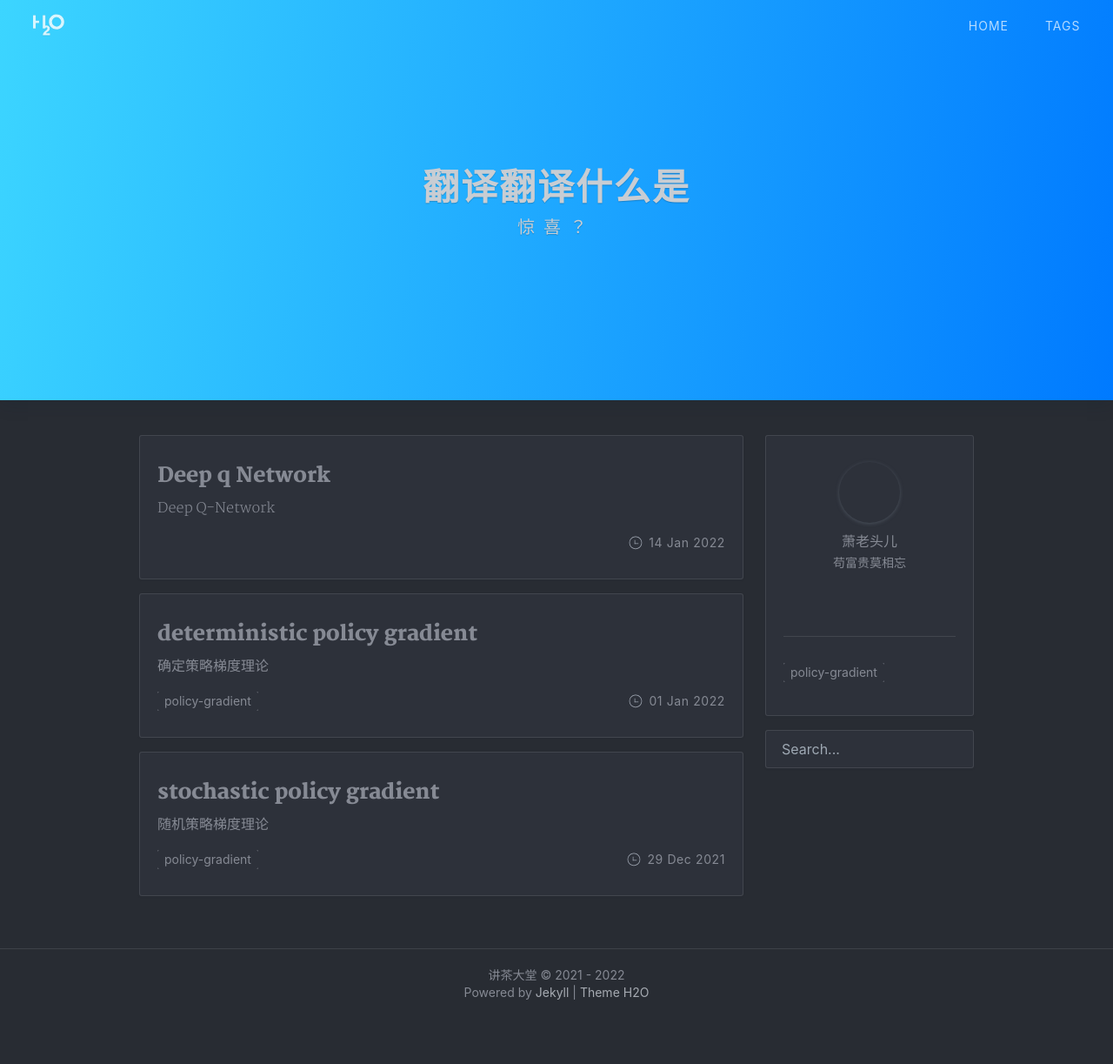
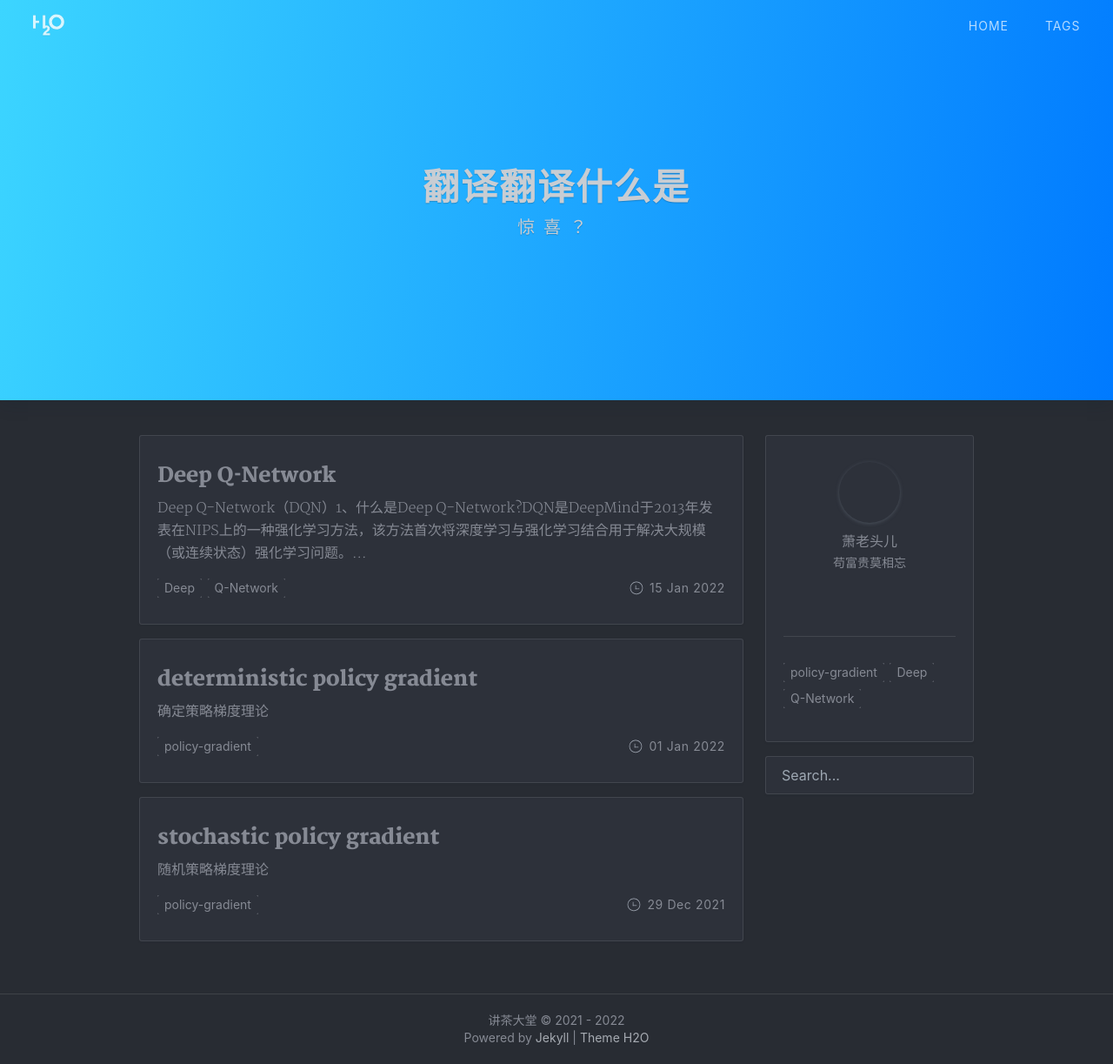
Before and after one commit to wtyhainan/wtyhainan.github.io, a Jekyll site: the page built from index.html, in a window 1280 px wide and 1223 px high. Shown: the whole window at 87% size. Built offline with Jekyll 4.4.1, drawn with Linux system fonts in a browser that asks for light colours; nearby versions of some CDN libraries; the list of posts is cut into pages by our own code; a style sheet for code colours, icons or effects is not loaded.

Commit message:
Update 2022-1-14-Deep Q-Network.md

```diff
--- a/_posts/2022-1-14-Deep Q-Network.md
+++ b/_posts/2022-1-14-Deep Q-Network.md
@@ -1,4 +1,10 @@
-Deep Q-Network
+---
+layout: post
+title: Deep Q-Network
+date: 2022-1-15
+categories: RL
+tags: "Deep Q-Network"
+---
 
 # Deep Q-Network（DQN）
 ## 1、什么是Deep Q-Network?
```
